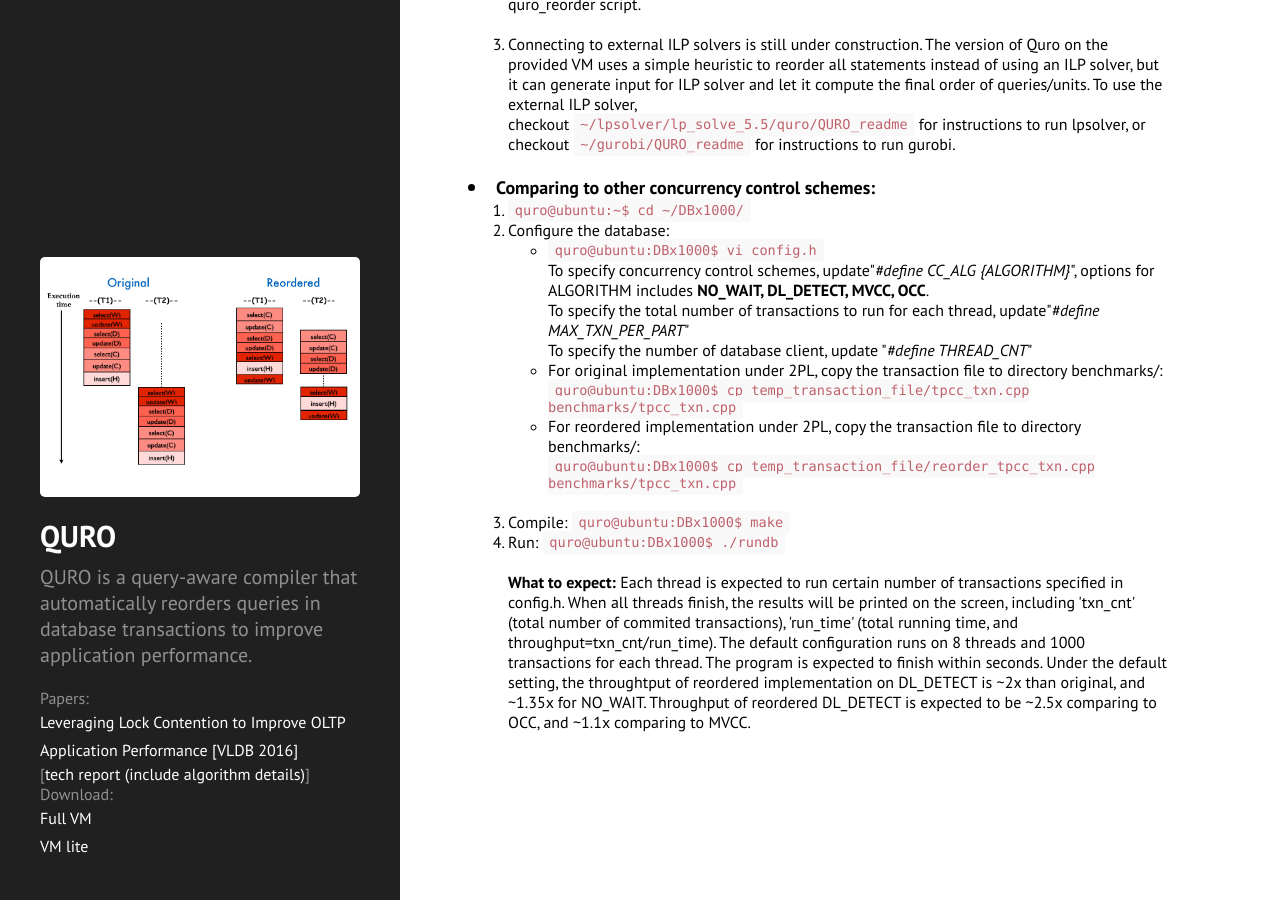
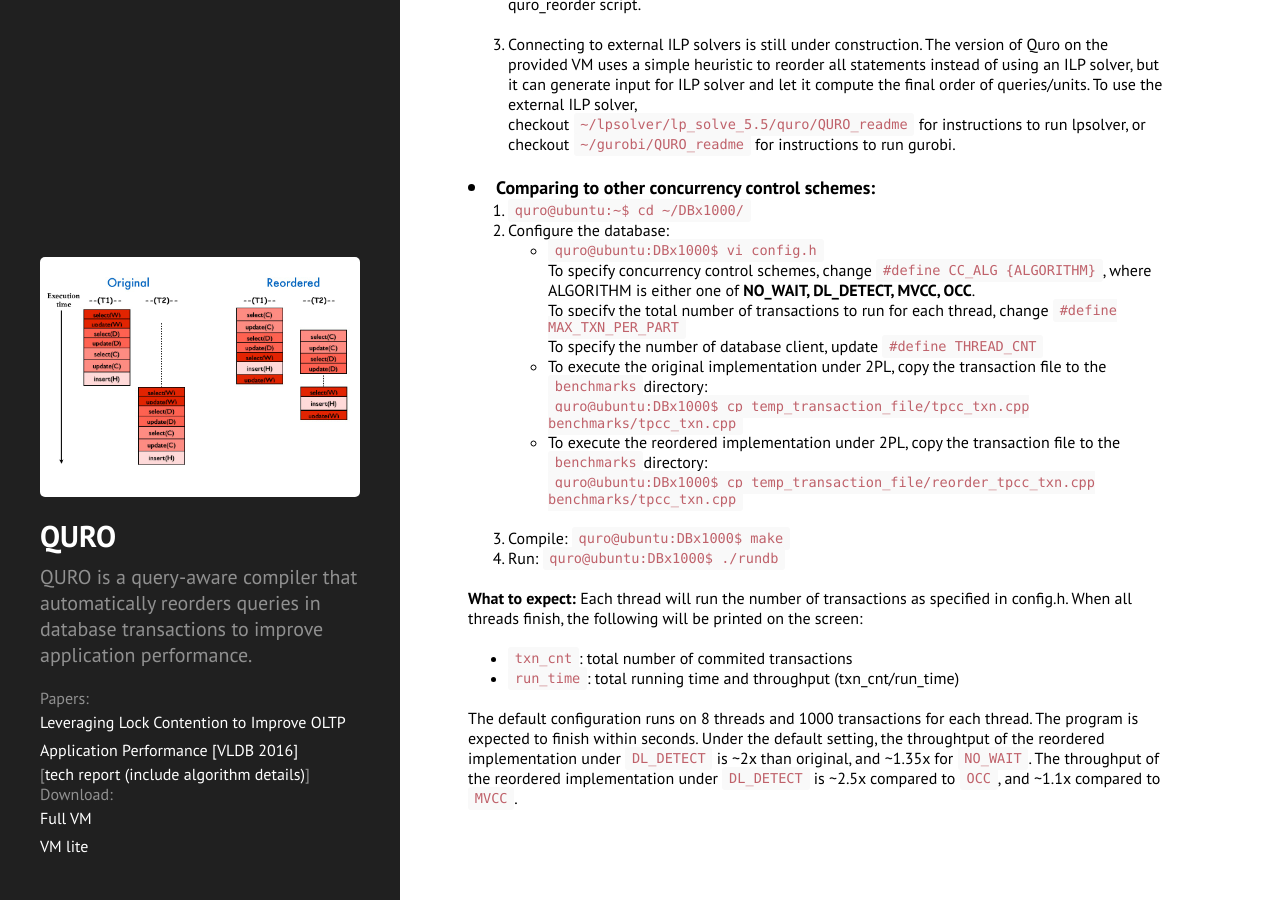
Before and after one commit to uwdb/website, a Jekyll site: the page projects/quro/index.html, which Jekyll copies as it is, in a window 1280 px wide and 900 px high, scrolled down 1820 px. Built offline with Jekyll 4.4.1, drawn with Linux system fonts in a browser that asks for light colours; nearby versions of some CDN libraries; Markdown is read by kramdown in place of the engine named in the settings.

Commit message:
clarify instructions for last section

```diff
--- a/projects/quro/index.html
+++ b/projects/quro/index.html
@@ -180,20 +180,36 @@ queries in database transactions to improve application performance.</p>
 			<li>Configure the database:
 			<ul stype="list-stype-type:circle">
 			<li><code>quro@ubuntu:DBx1000$ vi config.h</code>
-			<br>To specify concurrency control schemes, update"<i>#define CC_ALG {ALGORITHM}</i>", options for ALGORITHM includes <b>NO_WAIT, DL_DETECT, MVCC, OCC</b>.
-			<br>To specify the total number of transactions to run for each thread, update"<i>#define MAX_TXN_PER_PART</i>"
-			<br>To specify the number of database client, update "<i>#define THREAD_CNT</i>"
-			<li>For original implementation under 2PL, copy the transaction file to directory benchmarks/:
+			<br>To specify concurrency control schemes, change <code>#define CC_ALG {ALGORITHM}</code>, where ALGORITHM is either one of
+			    <b>NO_WAIT, DL_DETECT, MVCC, OCC</b>.
+			<br>To specify the total number of transactions to run for each thread, change <code>#define MAX_TXN_PER_PART</code>
+			<br>To specify the number of database client, update <code>#define THREAD_CNT</code>
+			<li>To execute the original implementation under 2PL, copy the transaction file to the <code>benchmarks</code>directory:
 			<br><code>quro@ubuntu:DBx1000$ cp temp_transaction_file/tpcc_txn.cpp benchmarks/tpcc_txn.cpp</code>
-			<li>For reordered implementation under 2PL, copy the transaction file to directory benchmarks/:
+			<li>To execute the reordered implementation under 2PL, copy the transaction file to the <code>benchmarks</code>directory:
 			<br><code>quro@ubuntu:DBx1000$ cp temp_transaction_file/reorder_tpcc_txn.cpp benchmarks/tpcc_txn.cpp</code>
 			</ul>
 			<li>Compile:
 			<code>quro@ubuntu:DBx1000$ make</code>
 			<li>Run:
 			<code>quro@ubuntu:DBx1000$ ./rundb</code>
-			<br><br><b>What to expect:</b> Each thread is expected to run certain number of transactions specified in config.h. When all threads finish, the results will be printed on the screen, including 'txn_cnt' (total number of commited transactions), 'run_time' (total running time, and throughput=txn_cnt/run_time). The default configuration runs on 8 threads and 1000 transactions for each thread. The program is expected to finish within seconds. Under the default setting, the throughtput of reordered implementation on DL_DETECT is ~2x than original, and ~1.35x for NO_WAIT. Throughput of reordered DL_DETECT is expected to be ~2.5x comparing to OCC, and ~1.1x comparing to MVCC.
 			</ol>
+			<p><b>What to expect:</b> Each thread will run the number of transactions as specified in config.h.
+			When all threads finish, the following will be printed on the screen:
+			<ul>
+			<li><code>txn_cnt</code>: total number of commited transactions</li>
+			<li><code>run_time</code>: total running time and throughput (txn_cnt/run_time)</li>
+			</ul>
+			</p>
+			<p>
+			The default configuration runs on 8 threads and 1000 transactions for each thread.
+			The program is expected to finish within seconds. Under the default setting,
+			the throughtput of the reordered implementation under <code>DL_DETECT</code> is ~2x than original,
+			and ~1.35x for <code>NO_WAIT</code>.
+			The throughput of the reordered implementation under <code>DL_DETECT</code> is ~2.5x
+			compared to <code>OCC</code>, and ~1.1x compared to <code>MVCC</code>.
+			</p>
+
 			</font>
 
 	<!--
```
